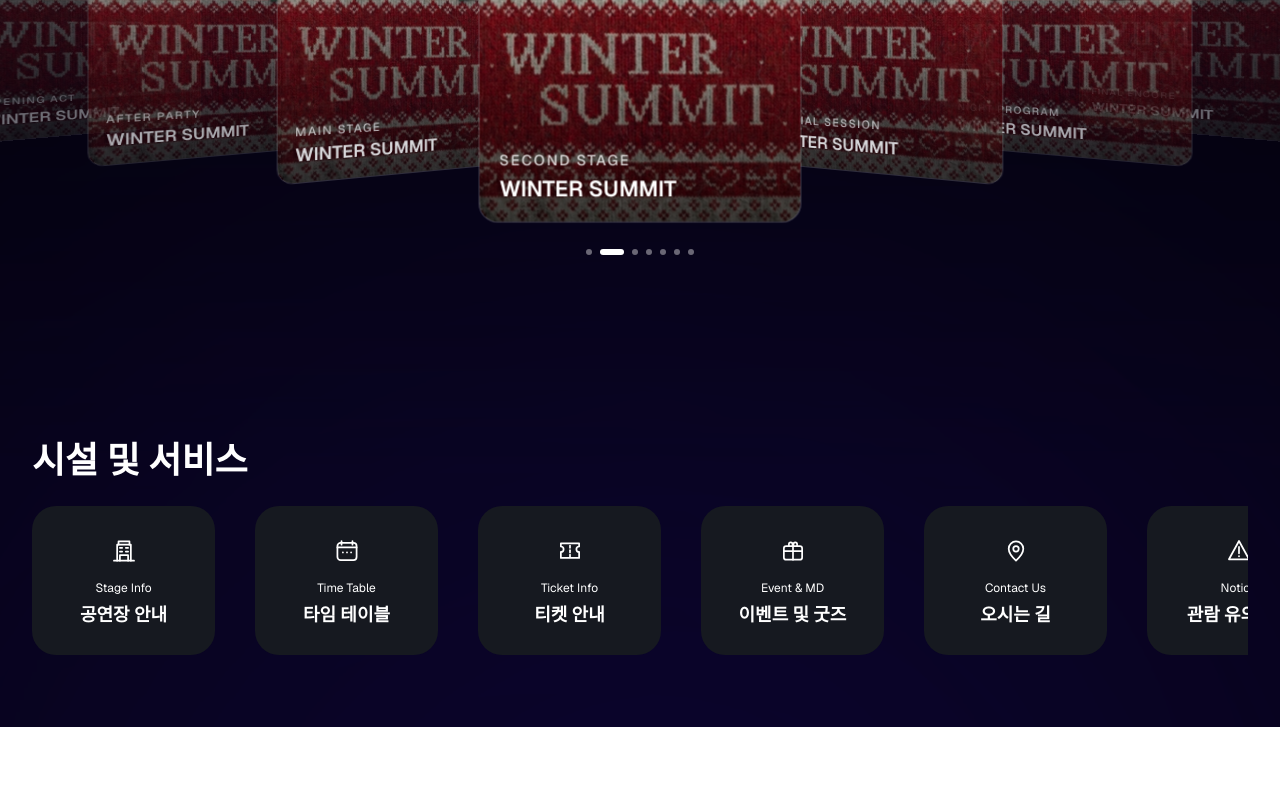
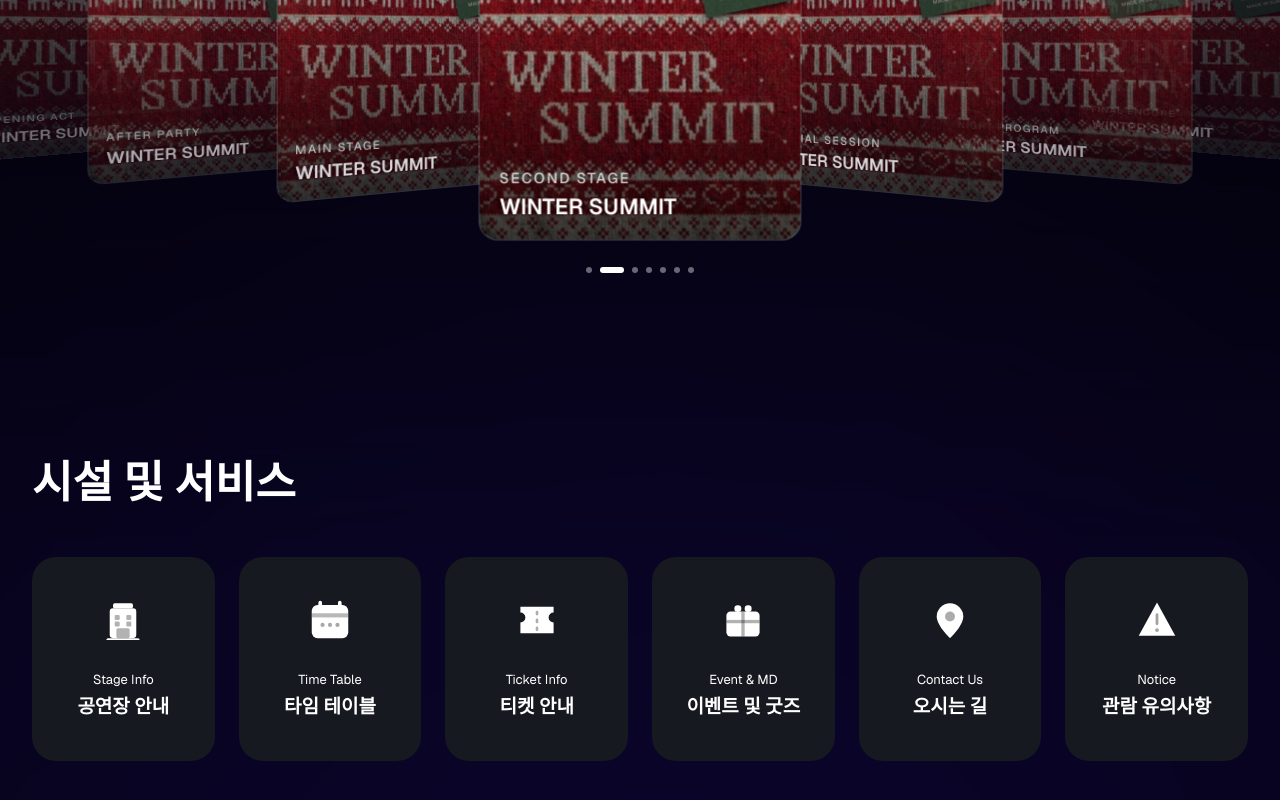
Before and after one commit to SUMMIT-Band-Dev/SUMMIT_CONCERT, a Next.js app: page / in a window 1280 px wide. Shown: the part 1348-2148 px from the top of the page. Before the commit the page ends 2075 px from the top, so only its background shows below. Built offline with nearby package versions, Linux system fonts and the light colour scheme.

Commit message:
시설 및 서비스 카드 UI 개선

```diff
--- a/src/components/card-carousel.tsx
+++ b/src/components/card-carousel.tsx
@@ -252,14 +252,15 @@ export default function CardCarousel() {
   return (
     <section className="px-4 pb-16 pt-10 md:px-6 lg:px-8">
       <FadeInUp delay={0.06} once={false}>
-        <h2 className="text-[32px] font-semibold leading-[38px] md:text-[36px] md:leading-[43px]">
+        <h2 className="text-[32px] font-semibold leading-[38px] md:text-[44px] md:leading-[52px]">
           셋리스트
         </h2>
       </FadeInUp>
       <FadeInUp delay={0.12} once={false}>
-        <p className="mt-1 text-sm text-white/70">
+        <p className="mt-2 text-[18px] leading-[21.48px] text-white/70 md:mt-3">
           좌우로 드래그해서 포스터를 넘겨보세요.
         </p>
+
       </FadeInUp>
 
       <FadeInUp delay={0.2} once={false}>
--- a/src/components/facility-service-section.tsx
+++ b/src/components/facility-service-section.tsx
@@ -20,131 +20,78 @@ type IconProps = {
 
 function StageInfoIcon({ className }: IconProps) {
   return (
-    <svg
-      aria-hidden
-      viewBox="0 0 32 32"
-      className={className}
-      fill="none"
-      stroke="currentColor"
-      strokeWidth="1.9"
-      strokeLinecap="round"
-      strokeLinejoin="round"
-    >
-      <path d="M5 27h22" />
-      <path d="M8.5 27V9.5h15V27" />
-      <path d="M11.5 27v-6h9v6" />
-      <path d="M11.5 13h2.5" />
-      <path d="M18 13h2.5" />
-      <path d="M11.5 17h2.5" />
-      <path d="M18 17h2.5" />
-      <path d="M10 9.5V6h12v3.5" />
+    <svg aria-hidden viewBox="4 4 24 24" className={className} fill="currentColor">
+      <rect x="6" y="27" width="20" height="2" rx="1" />
+      <rect x="8" y="9" width="16" height="18" rx="2" />
+      <rect x="10" y="6" width="12" height="3" rx="1" />
+      <rect x="11" y="13" width="3" height="3" rx="0.6" fill="rgba(0,0,0,0.3)" />
+      <rect x="18" y="13" width="3" height="3" rx="0.6" fill="rgba(0,0,0,0.3)" />
+      <rect x="11" y="17" width="3" height="3" rx="0.6" fill="rgba(0,0,0,0.3)" />
+      <rect x="18" y="17" width="3" height="3" rx="0.6" fill="rgba(0,0,0,0.3)" />
+      <rect x="12" y="21" width="8" height="6" rx="1" fill="rgba(0,0,0,0.3)" />
     </svg>
   );
 }
 
 function TimeTableIcon({ className }: IconProps) {
   return (
-    <svg
-      aria-hidden
-      viewBox="0 0 32 32"
-      className={className}
-      fill="none"
-      stroke="currentColor"
-      strokeWidth="1.9"
-      strokeLinecap="round"
-      strokeLinejoin="round"
-    >
-      <rect x="5.5" y="7.5" width="21" height="19" rx="3.5" />
-      <path d="M10 5.5v4" />
-      <path d="M22 5.5v4" />
-      <path d="M5.5 12.5h21" />
-      <circle cx="11.5" cy="18" r="1" fill="currentColor" stroke="none" />
-      <circle cx="16" cy="18" r="1" fill="currentColor" stroke="none" />
-      <circle cx="20.5" cy="18" r="1" fill="currentColor" stroke="none" />
+    <svg aria-hidden viewBox="4 4 24 24" className={className} fill="currentColor">
+      <rect x="5" y="7" width="22" height="20" rx="3.5" />
+      <rect x="5" y="12" width="22" height="2.5" fill="rgba(0,0,0,0.28)" />
+      <rect x="9" y="4.5" width="2.2" height="5" rx="1.1" />
+      <rect x="20.8" y="4.5" width="2.2" height="5" rx="1.1" />
+      <circle cx="11.5" cy="19" r="1.25" fill="rgba(0,0,0,0.34)" />
+      <circle cx="16" cy="19" r="1.25" fill="rgba(0,0,0,0.34)" />
+      <circle cx="20.5" cy="19" r="1.25" fill="rgba(0,0,0,0.34)" />
     </svg>
   );
 }
 
 function TicketInfoIcon({ className }: IconProps) {
   return (
-    <svg
-      aria-hidden
-      viewBox="0 0 32 32"
-      className={className}
-      fill="none"
-      stroke="currentColor"
-      strokeWidth="1.9"
-      strokeLinecap="round"
-      strokeLinejoin="round"
-    >
+    <svg aria-hidden viewBox="4 4 24 24" className={className} fill="currentColor">
       <path d="M6 11.5a3 3 0 1 1 0 6V24h20v-6.5a3 3 0 1 1 0-6V8H6v3.5Z" />
-      <path d="M16 10.5v2.5" />
-      <path d="M16 15.5v2.5" />
-      <path d="M16 20.5v2.5" />
+      <rect x="15.2" y="10.5" width="1.6" height="2.8" rx="0.8" fill="rgba(0,0,0,0.32)" />
+      <rect x="15.2" y="15.2" width="1.6" height="2.8" rx="0.8" fill="rgba(0,0,0,0.32)" />
+      <rect x="15.2" y="20" width="1.6" height="2.8" rx="0.8" fill="rgba(0,0,0,0.32)" />
     </svg>
   );
 }
 
 function EventMdIcon({ className }: IconProps) {
   return (
-    <svg
-      aria-hidden
-      viewBox="0 0 32 32"
-      className={className}
-      fill="none"
-      stroke="currentColor"
-      strokeWidth="1.9"
-      strokeLinecap="round"
-      strokeLinejoin="round"
-    >
+    <svg aria-hidden viewBox="4 4 24 24" className={className} fill="currentColor">
       <rect x="6" y="11" width="20" height="15" rx="2.5" />
-      <path d="M16 11v15" />
-      <path d="M6 16.5h20" />
-      <path d="M11.5 11v-2a2 2 0 1 1 4 0v2" />
-      <path d="M16.5 11v-2a2 2 0 1 1 4 0v2" />
+      <rect x="15" y="11" width="2" height="15" fill="rgba(0,0,0,0.3)" />
+      <rect x="6" y="16" width="20" height="2" fill="rgba(0,0,0,0.3)" />
+      <rect x="10.8" y="7.2" width="4.2" height="4" rx="2" />
+      <rect x="17" y="7.2" width="4.2" height="4" rx="2" />
     </svg>
   );
 }
 
 function ContactUsIcon({ className }: IconProps) {
   return (
-    <svg
-      aria-hidden
-      viewBox="0 0 32 32"
-      className={className}
-      fill="none"
-      stroke="currentColor"
-      strokeWidth="1.9"
-      strokeLinecap="round"
-      strokeLinejoin="round"
-    >
+    <svg aria-hidden viewBox="4 4 24 24" className={className} fill="currentColor">
       <path d="M16 27s8-7.4 8-13a8 8 0 1 0-16 0c0 5.6 8 13 8 13Z" />
-      <circle cx="16" cy="14" r="3" />
+      <circle cx="16" cy="14" r="3" fill="rgba(0,0,0,0.33)" />
     </svg>
   );
 }
 
 function NoticeIcon({ className }: IconProps) {
   return (
-    <svg
-      aria-hidden
-      viewBox="0 0 32 32"
-      className={className}
-      fill="none"
-      stroke="currentColor"
-      strokeWidth="1.9"
-      strokeLinecap="round"
-      strokeLinejoin="round"
-    >
+    <svg aria-hidden viewBox="4 4 24 24" className={className} fill="currentColor">
       <path d="M16 5.5 27 25.5H5L16 5.5Z" />
-      <path d="M16 12v7" />
-      <circle cx="16" cy="22.2" r="1" fill="currentColor" stroke="none" />
+      <rect x="15.15" y="12" width="1.7" height="7.2" rx="0.85" fill="rgba(0,0,0,0.36)" />
+      <circle cx="16" cy="22.1" r="1.15" fill="rgba(0,0,0,0.36)" />
     </svg>
   );
 }
 
 function renderCardIcon(cardId: ServiceCard["id"]) {
-  const iconClassName = "h-8 w-8 text-white transition-colors duration-300 group-hover:text-[#10131a]";
+  const iconClassName =
+    "h-14 w-14 text-white transition-colors duration-300 group-hover:text-[#3b82f6]";
 
   switch (cardId) {
     case "StageInfoCard":
@@ -201,25 +148,25 @@ export default function FacilityServiceSection() {
   return (
     <section className="px-5 pb-16 pt-10 md:px-6 lg:px-8">
       <FadeInUp delay={0.08} once={false}>
-        <h2 className="text-[32px] font-semibold leading-[38px] md:text-[36px] md:leading-[43px]">
+        <h2 className="text-[32px] font-semibold leading-[38px] md:text-[44px] md:leading-[52px]">
           시설 및 서비스
         </h2>
       </FadeInUp>
 
       <FadeInUp delay={0.16} once={false}>
-        <div className="mt-6 flex gap-6 overflow-x-auto pb-2 md:gap-8 lg:gap-10">
+        <div className="mt-8 grid grid-cols-6 gap-4 md:mt-10 md:gap-5 lg:mt-12 lg:gap-6">
           {serviceCards.map((card) => (
             <article
               key={card.id}
-              className="group flex h-[149px] w-[183px] shrink-0 flex-col items-center rounded-[24px] border border-transparent bg-[#161920] px-4 py-[29px] transition-all duration-300 hover:-translate-y-1 hover:border-white/20 hover:bg-white hover:shadow-[0_20px_36px_rgba(0,0,0,0.36)]"
+              className="group flex h-[204px] min-w-0 flex-col items-center rounded-[24px] border border-transparent bg-[#161920] px-4 py-[42px] transition-all duration-300 hover:-translate-y-1 hover:border-white hover:shadow-[0_20px_36px_rgba(0,0,0,0.36)]"
             >
               {renderCardIcon(card.id)}
 
-              <div className="mt-4 w-full text-center">
-                <p className="text-xs font-normal leading-[14.32px] text-white transition-colors duration-300 group-hover:text-[#5b6475]">
+              <div className="mt-8 w-full text-center">
+                <p className="text-[13px] font-normal leading-[15.5px] text-white transition-colors duration-300">
                   {card.englishLabel}
                 </p>
-                <p className="mt-2 text-[18px] font-semibold leading-[21.48px] text-white transition-colors duration-300 group-hover:text-[#10131a]">
+                <p className="mt-2 text-[19px] font-semibold leading-[22.67px] text-white transition-colors duration-300">
                   {card.koreanLabel}
                 </p>
               </div>
```
